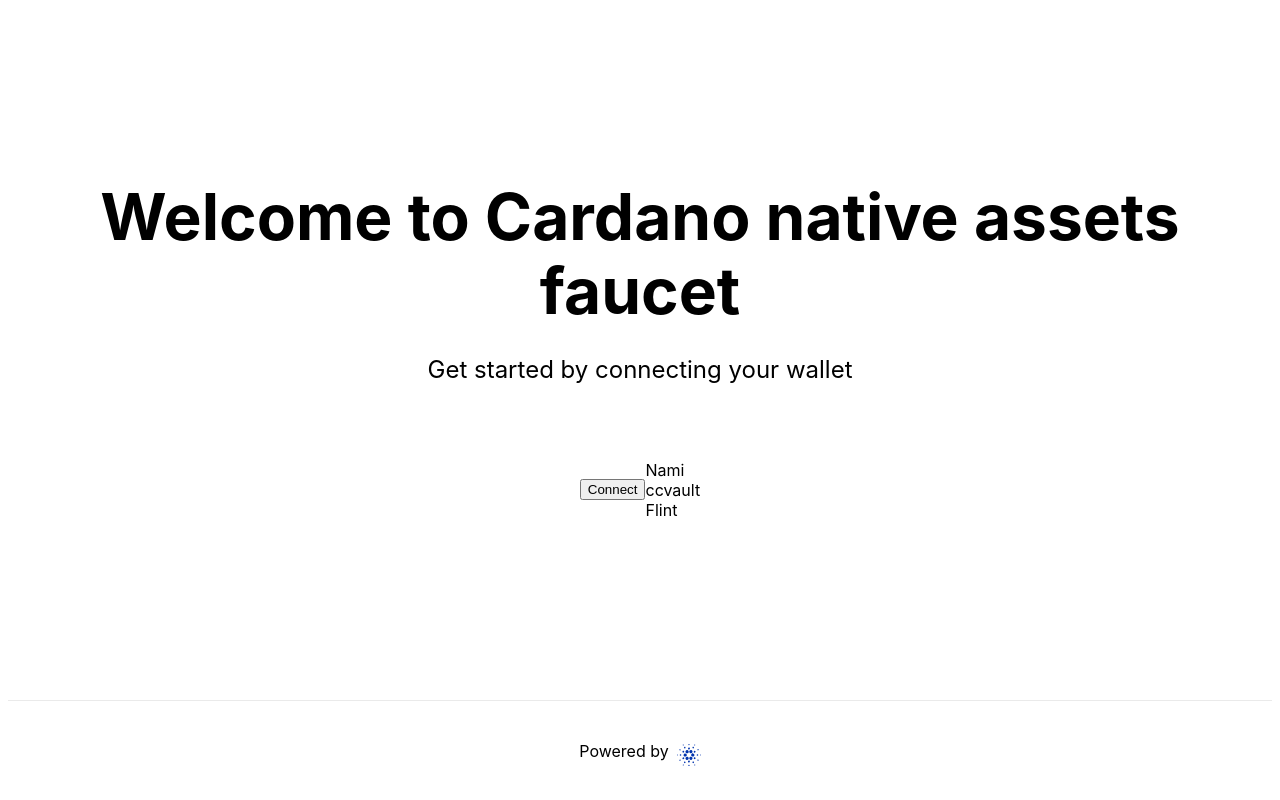
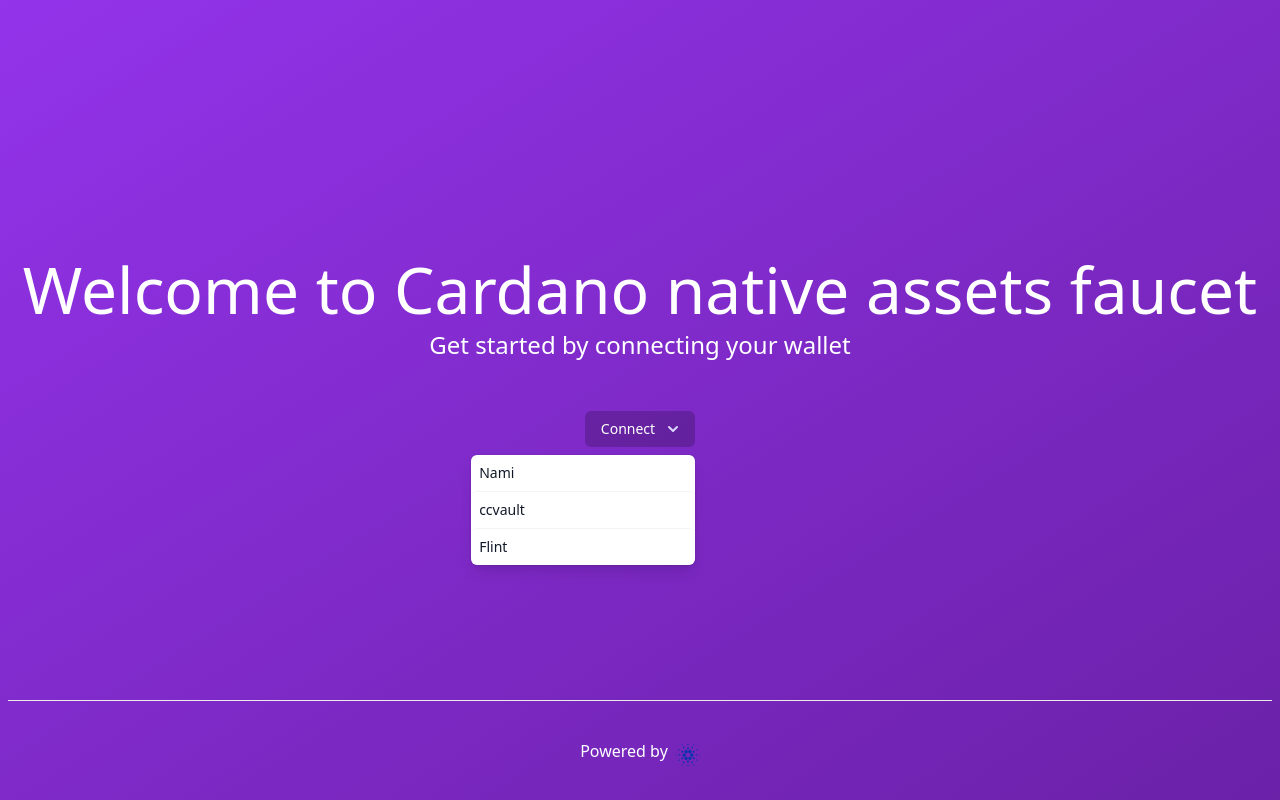
Before and after one commit to ADAOcommunity/multisig-faucet-cardano-dapp, a Next.js app: page / in a window 1280 px wide. Both pictures are taken after a click on the button "Connect". Built offline with nearby package versions, Linux system fonts and the light colour scheme.

Commit message:
add tailwind

```diff
--- a/package.json
+++ b/package.json
@@ -45,6 +45,7 @@
     "@types/react-dom": "17.0.11",
     "@typescript-eslint/eslint-plugin": "5.10.0",
     "@typescript-eslint/parser": "5.10.0",
+    "autoprefixer": "10.4.2",
     "commitizen": "4.2.4",
     "cz-conventional-changelog": "3.3.0",
     "eslint": "8.7.0",
@@ -54,7 +55,9 @@
     "eslint-plugin-prettier": "4.0.0",
     "husky": "7.0.4",
     "lint-staged": "12.1.7",
+    "postcss": "8.4.5",
     "prettier": "2.5.1",
+    "tailwindcss": "3.0.15",
     "typescript": "4.5.4"
   },
   "config": {
--- /dev/null
+++ b/postcss.config.js
@@ -0,0 +1,6 @@
+module.exports = {
+  plugins: {
+    tailwindcss: {},
+    autoprefixer: {},
+  },
+}
--- a/src/components/WalletConnect.tsx
+++ b/src/components/WalletConnect.tsx
@@ -1,14 +1,14 @@
-import React, { useState, useContext } from 'react'
+import React, { useState, useContext, Fragment } from 'react'
 import { Menu, Transition } from '@headlessui/react'
 import WalletContext from "../utils/WalletContext"
 import loader from '../cardano/cardano-wallet/loader'
 import { Buffer } from 'buffer'
+import { ChevronDownIcon } from '@heroicons/react/solid'
 
 const _Buffer = Buffer
 
 export default function WalletConnect() {
     let [address, setAddress] = useState('')
-    let [connected, setConnected] = useState(false)
     const walletCtx: any = useContext(WalletContext)
 
     const setAddressBech32 = async (walletApi: any) => {
@@ -65,7 +65,6 @@
         else {
             walletCtx.update({walletApi: fullWalletApi})
             await setAddressBech32(fullWalletApi)
-            setConnected(true)
         }
     }
 
@@ -79,30 +78,59 @@
 
 function WalletDropdown({enableWallet, address} : {enableWallet: Function, address: string}) {
     return (
-      <Menu>
-        <Menu.Button>{address === '' ? 'Connect' : address}</Menu.Button>
+      <Menu as="div" className="relative inline-block text-left">
+        <Menu.Button
+            className="inline-flex justify-center w-full px-4 py-2 text-sm font-medium text-white bg-black rounded-md bg-opacity-20 hover:bg-opacity-30 focus:outline-none focus-visible:ring-2 focus-visible:ring-white focus-visible:ring-opacity-75"
+        >
+            <h2 style={{overflow: "hidden", whiteSpace: "nowrap", textOverflow: "ellipsis", maxWidth: "60vw"}}>
+                {address === '' ? 'Connect' : address}
+            </h2>
+            <ChevronDownIcon
+              className="w-5 h-5 ml-2 -mr-1 text-violet-200 hover:text-violet-100"
+              aria-hidden="true"
+            />
+        </Menu.Button>
         <Transition
-            enter="transition duration-100 ease-out"
-            enterFrom="transform scale-95 opacity-0"
-            enterTo="transform scale-100 opacity-100"
-            leave="transition duration-75 ease-out"
-            leaveFrom="transform scale-100 opacity-100"
-            leaveTo="transform scale-95 opacity-0"
+            as={Fragment}
+            enter="transition ease-out duration-100"
+            enterFrom="transform opacity-0 scale-95"
+            enterTo="transform opacity-100 scale-100"
+            leave="transition ease-in duration-75"
+            leaveFrom="transform opacity-100 scale-100"
+            leaveTo="transform opacity-0 scale-95"
         >
-            <Menu.Items>
+            <Menu.Items className="absolute right-0 w-56 mt-2 origin-top-right bg-white divide-y divide-gray-100 rounded-md shadow-lg ring-1 ring-black ring-opacity-5 focus:outline-none">
                 <Menu.Item>
                     {({ active }) => (
-                    <div className={`${active && 'bg-blue-500'}`} onClick={() => enableWallet('nami')}>Nami</div>
+                        <button className={`${
+                            active ? 'bg-violet-500 text-white' : 'text-gray-900'
+                            } group flex rounded-md items-center w-full px-2 py-2 text-sm`}
+                            onClick={() => enableWallet('nami')}
+                        >
+                            Nami
+                        </button>
                     )}
                 </Menu.Item>
                 <Menu.Item>
                     {({ active }) => (
-                    <div className={`${active && 'bg-blue-500'}`} onClick={() => enableWallet('ccvault')}>ccvault</div>
+                    <button className={`${
+                        active ? 'bg-violet-500 text-white' : 'text-gray-900'
+                        } group flex rounded-md items-center w-full px-2 py-2 text-sm`}
+                        onClick={() => enableWallet('ccvault')}
+                    >
+                        ccvault
+                    </button>
                     )}
                 </Menu.Item>
                 <Menu.Item>
                     {({ active }) => (
-                    <div className={`${active && 'bg-blue-500'}`} onClick={() => enableWallet('flint')}>Flint</div>
+                    <button className={`${
+                        active ? 'bg-violet-500 text-white' : 'text-gray-900'
+                        } group flex rounded-md items-center w-full px-2 py-2 text-sm`}
+                        onClick={() => enableWallet('flint')}
+                    >
+                        Flint
+                    </button>
                     )}
                 </Menu.Item>
             </Menu.Items>
--- a/src/pages/_app.tsx
+++ b/src/pages/_app.tsx
@@ -1,6 +1,20 @@
 import { AppProps } from 'next/app';
 import '@/styles/global.css';
+import { useState } from 'react';
+import WalletContext from '@/utils/WalletContext';
 
 export default function MyApp({ Component, pageProps }: AppProps) {
-  return <Component {...pageProps} />;
+  const [state, setState] = useState({
+    walletApi: null,
+    update
+  })
+
+  function update(data: any) {
+    setState(Object.assign({}, state, data));
+  }
+  return <>
+          <WalletContext.Provider value={state}>
+            <Component {...pageProps} />
+          </WalletContext.Provider>
+        </>
 }
--- a/src/pages/index.tsx
+++ b/src/pages/index.tsx
@@ -1,13 +1,22 @@
 import Head from 'next/head';
 import Image from 'next/image';
+import WalletContext from "../utils/WalletContext"
 
 import styles from '@/styles/Home.module.css';
 
 import WalletConnect from '@/components/WalletConnect';
+import { useContext, useEffect, useState } from 'react';
 
 export default function Home() {
+  const walletCtx: any = useContext(WalletContext)
+  const [connected, setConnected] = useState(false)
+
+  // useEffect(() => {
+  //   setConnected(walletCtx.walletApi !== null);
+  // }, [walletCtx])
+
   return (
-    <div className={styles.container}>
+    <div className={`${styles.container}  text-white transition-all duration-500 bg-gradient-to-tl from-purple-800 via-purple-600 to-purple-400 bg-size-200 bg-pos-0 hover:bg-pos-100`}>
       <Head>
         <title>Faucet for Cardano native assets</title>
         <meta name="description" content="Faucet for Cardano native assets" />
@@ -15,6 +24,14 @@
       </Head>
 
       <main className={styles.main}>
+        {walletCtx.walletApi !== null ?
+          <button className="m-2 p-10 text-white rounded-xl transition-all duration-500 bg-gradient-to-br to-purple-900 via-black from-purple-400 bg-size-200 bg-pos-0 hover:bg-pos-100">
+            <h1 className={styles.title}>
+             Claim
+            </h1>
+          </button>
+          :
+          <>
             <h1 className={styles.title}>
               Welcome to Cardano native assets faucet
             </h1>
@@ -22,36 +39,13 @@
             <p className={styles.description}>
               Get started by connecting your wallet
             </p>
+          </>
+        }
+
 
         <div className={styles.grid}>
           <WalletConnect/>
 
-          {/* <a href="https://nextjs.org/docs" className={styles.card}>
-            <h2>Documentation &rarr;</h2>
-            <p>Find in-depth information about Next.js features and API.</p>
-          </a>
-          <a href="https://nextjs.org/learn" className={styles.card}>
-            <h2>Learn &rarr;</h2>
-            <p>Learn about Next.js in an interactive course with quizzes!</p>
-          </a>
-
-          <a
-            href="https://github.com/vercel/next.js/tree/master/examples"
-            className={styles.card}
-          >
-            <h2>Examples &rarr;</h2>
-            <p>Discover and deploy boilerplate example Next.js projects.</p>
-          </a>
-
-          <a
-            href="https://vercel.com/new?utm_source=typescript-nextjs-starter"
-            className={styles.card}
-          >
-            <h2>Deploy &rarr;</h2>
-            <p>
-              Instantly deploy your Next.js site to a public URL with Vercel.
-            </p>
-          </a> */}
         </div>
       </main>
 
--- a/src/styles/global.css
+++ b/src/styles/global.css
@@ -1,16 +1,3 @@
-html,
-body {
-  padding: 0;
-  margin: 0;
-  font-family: -apple-system, BlinkMacSystemFont, Segoe UI, Roboto, Oxygen,
-    Ubuntu, Cantarell, Fira Sans, Droid Sans, Helvetica Neue, sans-serif;
-}
-
-a {
-  color: inherit;
-  text-decoration: none;
-}
-
-* {
-  box-sizing: border-box;
-}
+@tailwind base;
+@tailwind components;
+@tailwind utilities;
--- /dev/null
+++ b/tailwind.config.js
@@ -0,0 +1,20 @@
+const colors = require('tailwindcss/colors')
+module.exports = {
+  mode: 'jit',
+  content: [
+    "./src/pages/**/*.{js,ts,jsx,tsx}",
+    "./src/components/**/*.{js,ts,jsx,tsx}",
+  ],
+  theme: {
+    extend: {
+      backgroundSize: {
+        'size-200': '200% 200%',
+      },
+      backgroundPosition: {
+        'pos-0': '0% 0%',
+        'pos-100': '100% 100%',
+      },
+    },
+  },
+  plugins: [],
+}
```
Also changed, not shown: 2 other files (tests, documents, lock files or other folders). Lines whose indentation alone changed are shown as unchanged.
